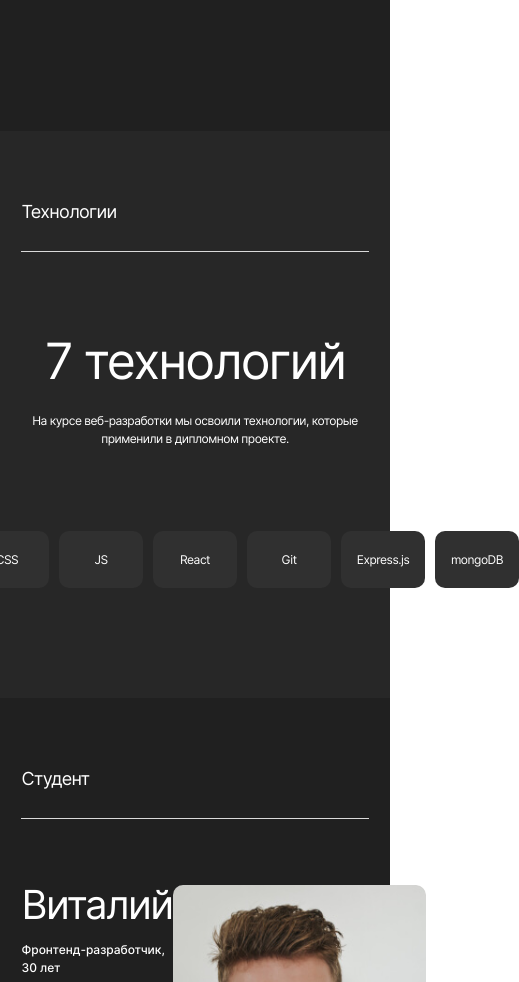
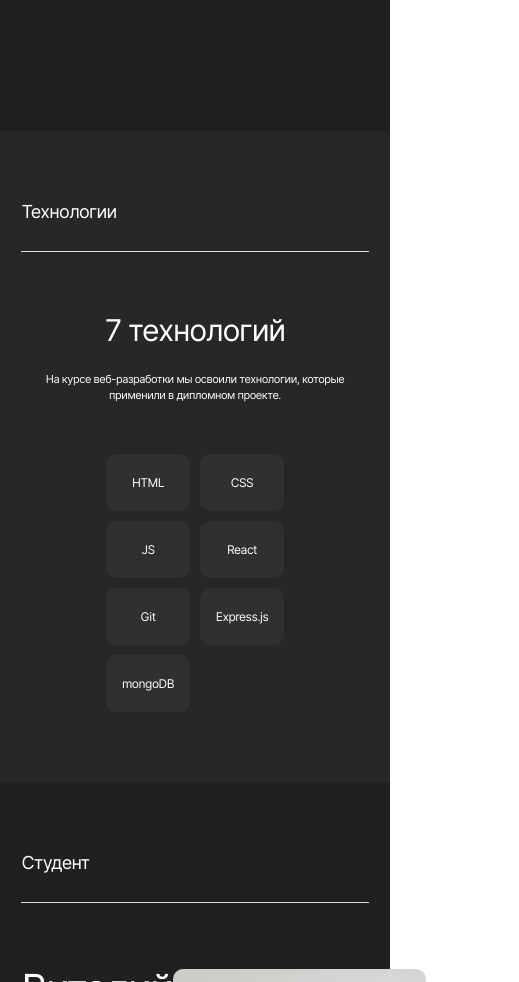
Before and after one commit to VeronaDracula/movies-explorer-frontend, a React (Create React App) app: page / in a window 390 px wide. Shown: the part 1220-2202 px from the top of the page, 519 px wide, since content can reach past the window. Built offline with nearby package versions, Linux system fonts and the light colour scheme.

Commit message:
technologies 480

```diff
--- a/src/components/Main/Main.css
+++ b/src/components/Main/Main.css
@@ -29,3 +29,13 @@
         min-height: 994px;
     }
 }
+
+@media screen and (max-width: 480px) {
+    .technologies {
+        min-height: 651px;
+    }
+
+    .about {
+        min-height: 994px;
+    }
+}
--- a/src/components/Techs/Techs.css
+++ b/src/components/Techs/Techs.css
@@ -3,6 +3,7 @@
     flex-direction: column;
     align-items: center;
     margin-top: 90px;
+    box-sizing: border-box;
 }
 
 .technologies__title {
@@ -32,10 +33,12 @@
     padding: 0;
     margin: 0 0 0 0;
     display: flex;
+    flex-wrap: wrap;
+    grid-gap: 10px;
 }
 
 .technologies__list-item {
-    margin: 0 10px 0 0;
+    /*margin: 0 10px 10px 0;*/
     width: 90px;
     height: 60px;
     background: #303030;
@@ -79,3 +82,25 @@
         line-height: 15px;
     }
 }
+
+@media screen and (max-width: 480px) {
+    .technologies__content {
+        margin-top: 60px;
+    }
+
+    .technologies__title {
+        font-size: 30px;
+        line-height: 36px;
+        margin: 0 0 24px 0;
+    }
+
+    .technologies__subtitle {
+        font-size: 11px;
+        line-height: 1.45;
+        margin: 0 0 50px 0;
+    }
+
+    .technologies__list {
+        max-width: 178px;
+    }
+}
```
